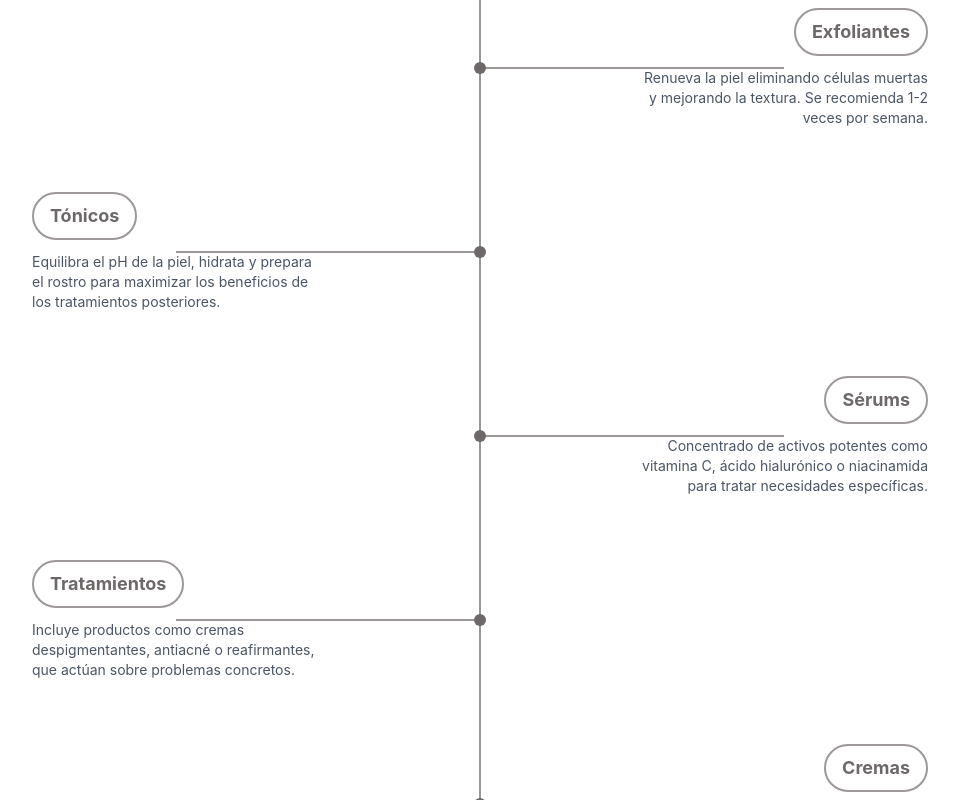
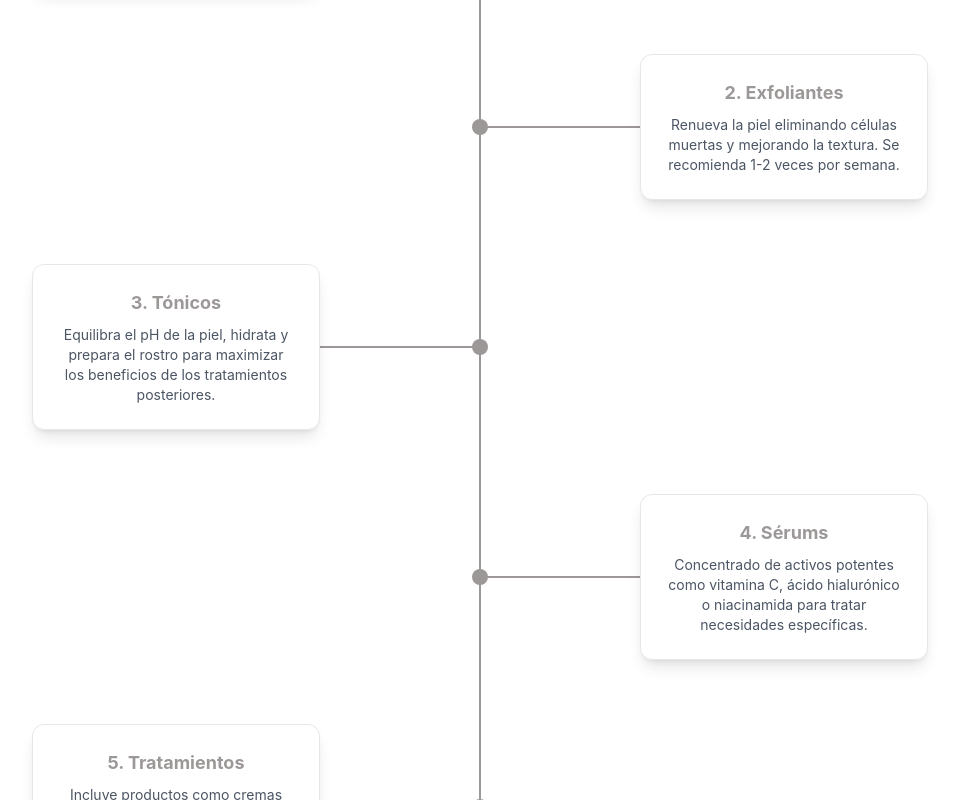
Before and after one commit to Memolxz/glow-studio, a React (Vite) app in the folder apps/ui/: page /routine in a window 1280 px wide. Shown: the part 1260-2060 px from the top of the page, without its empty margins (160-1119 px from the left). Built offline with nearby package versions, Linux system fonts and the light colour scheme.

Commit message:
Update RoutineLine.tsx

```diff
--- a/apps/ui/src/components/RoutineLine.tsx
+++ b/apps/ui/src/components/RoutineLine.tsx
@@ -1,31 +1,31 @@
 const RoutineData = [
   {
-        title: "Limpiadores",
+    title: "1. Limpiadores",
     description:
       "Elimina impurezas, restos de maquillaje y exceso de grasa para dejar la piel lista para absorber los productos siguientes.",
   },
   {
-        title: "Exfoliantes",
+    title: "2. Exfoliantes",
     description:
       "Renueva la piel eliminando células muertas y mejorando la textura. Se recomienda 1-2 veces por semana.",
   },
   {
-        title: "Tónicos",
+    title: "3. Tónicos",
     description:
       "Equilibra el pH de la piel, hidrata y prepara el rostro para maximizar los beneficios de los tratamientos posteriores.",
   },
   {
-        title: "Sérums",
+    title: "4. Sérums",
     description:
       "Concentrado de activos potentes como vitamina C, ácido hialurónico o niacinamida para tratar necesidades específicas.",
   },
   {
-        title: "Tratamientos",
+    title: "5. Tratamientos",
     description:
       "Incluye productos como cremas despigmentantes, antiacné o reafirmantes, que actúan sobre problemas concretos.",
   },
   {
-        title: "Cremas",
+    title: "6. Cremas",
     description:
       "Mantiene la piel nutrida, suave y protegida, sellando la hidratación durante todo el día o la noche.",
   },
@@ -35,7 +35,7 @@ export default function RoutineLine() {
   return (
     <section className="relative w-full flex justify-center py-16 bg-white">
       <div className="w-full max-w-4xl relative">
-            {/* Línea vertical central */}
+        {/* Línea vertical */}
         <div className="absolute left-1/2 top-0 h-full w-[2px] bg-warmgray transform -translate-x-1/2"></div>
 
         <div className="flex flex-col gap-16">
@@ -44,44 +44,33 @@ export default function RoutineLine() {
             return (
               <div
                 key={index}
-                    className={`flex items-start relative ${
+                className={`flex items-center relative ${
                   isLeft ? "justify-start" : "justify-end"
                 }`}
               >
                 {/* Punto central */}
-                    <div className="absolute top-1/2 left-1/2 w-3 h-3 bg-warmdarkgray rounded-full transform -translate-x-1/2 -translate-y-1/2 z-10" />
-                    {/* Línea horizontal que conecta al título */}
+                <div className="absolute left-1/2 w-4 h-4 bg-warmgray rounded-full transform -translate-x-1/2 z-10"></div>
+
+                {/* Barra Horizontal */}
                 <div
-                        className={`absolute top-1/2 h-[2px] bg-warmgray transform -translate-y-1/2 ${
+                  className={`absolute top-18 h-[2px] bg-warmgray ${
                     isLeft
-                            ? "right-1/2 w-[calc(50%-9rem)]"
-                            : "left-1/2 w-[calc(50%-9rem)]"
+                      ? "right-1/2 w-[25%] origin-left"
+                      : "left-1/2 w-[25%] origin-right"
                   }`}
-                    />
+                  style={{
+                    transform: isLeft
+                      ? "translateX(0)"
+                      : "translateX(0)",
+                  }}
+                ></div>
 
-                    {/* Contenido */}
+                {/* Caja de contenido */}
                 <div
-                    className={`w-72 ${
-                        isLeft ? "mr-auto text-left" : "ml-auto text-right"
-                    }`}
+                  className={`bg-white shadow-lg border border-gray-200 rounded-xl p-6 w-72 transition-transform hover:scale-105 text-center z-10`}
                 >
-                    {/* Título redondeado */}
-                    <div
-                        className={`inline-block rounded-full px-4 py-2 border-2 border-warmgray text-base font-semibold text-warmgray font-inter bg-white`}
-                    >
-                        <h3 className="text-lg font-bold text-warmdarkgray m-0">
-                        {item.title}
-                        </h3>
-                    </div>
-
-                    {/* Descripción */}
-                    <p
-                        className={`text-gray-600 text-sm mt-3 ${
-                        isLeft ? "text-left" : "text-right"
-                        }`}
-                    >
-                        {item.description}
-                    </p>
+                  <h3 className="text-lg font-bold text-warmgray">{item.title}</h3>
+                  <p className="text-gray-600 text-sm mt-2">{item.description}</p>
                 </div>
               </div>
             );
```
Lines whose indentation alone changed are shown as unchanged.
